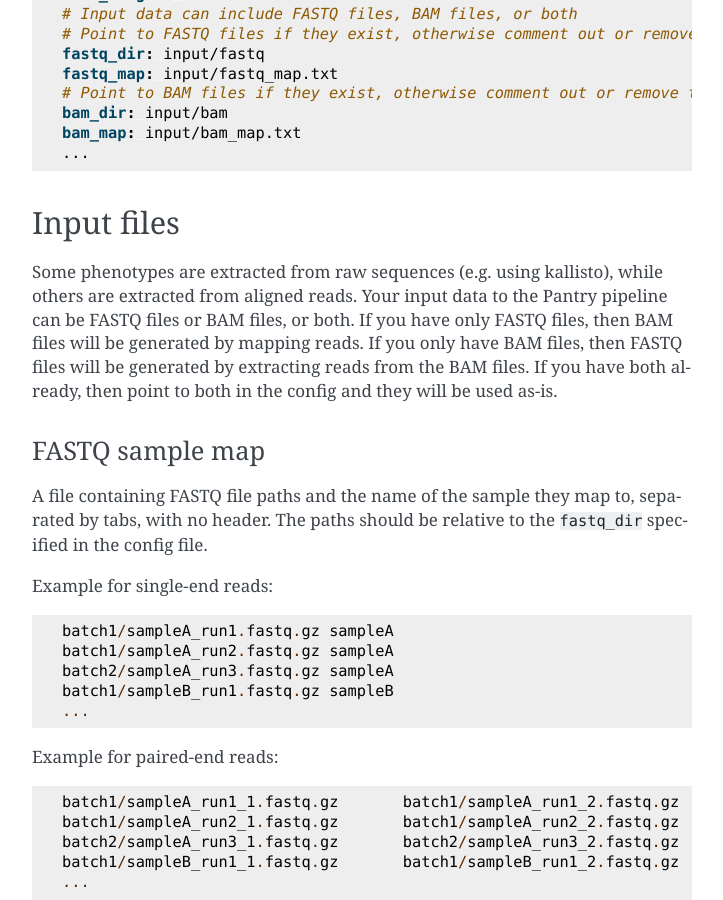
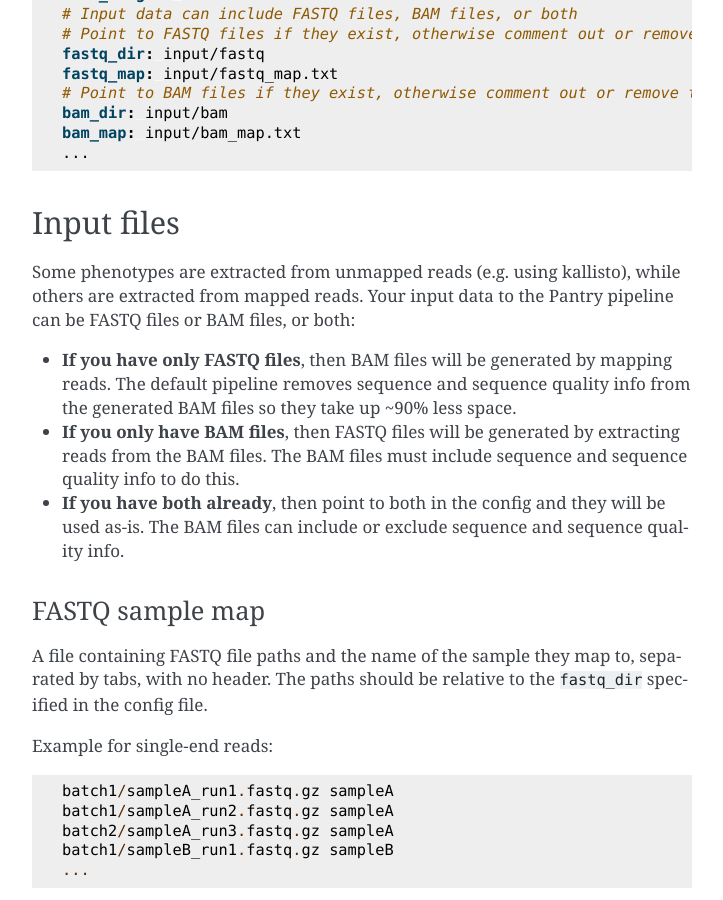
Before and after one commit to PejLab/Pantry, a Sphinx documentation site: the page built from docs/index.rst, in a window 1280 px wide and 900 px high, scrolled down 1378 px. Shown: the whole window, without its empty margins (388-1111 px from the left). Built offline with Sphinx 7.4.7, drawn with Linux system fonts in a browser that asks for light colours.

Commit message:
Shrink bam files by removing seq info

```diff
--- a/docs/index.rst
+++ b/docs/index.rst
@@ -54,7 +54,11 @@ The config file is a file in YAML format specifying general parameters, input fi
 Input files
 ===========
 
-Some phenotypes are extracted from raw sequences (e.g. using kallisto), while others are extracted from aligned reads. Your input data to the Pantry pipeline can be FASTQ files or BAM files, or both. If you have only FASTQ files, then BAM files will be generated by mapping reads. If you only have BAM files, then FASTQ files will be generated by extracting reads from the BAM files. If you have both already, then point to both in the config and they will be used as-is.
+Some phenotypes are extracted from unmapped reads (e.g. using kallisto), while others are extracted from mapped reads. Your input data to the Pantry pipeline can be FASTQ files or BAM files, or both:
+
+- **If you have only FASTQ files**, then BAM files will be generated by mapping reads. The default pipeline removes sequence and sequence quality info from the generated BAM files so they take up ~90% less space.
+- **If you only have BAM files**, then FASTQ files will be generated by extracting reads from the BAM files. The BAM files must include sequence and sequence quality info to do this.
+- **If you have both already**, then point to both in the config and they will be used as-is. The BAM files can include or exclude sequence and sequence quality info.
 
 FASTQ sample map
 ----------------
```
Also changed, not shown: 2 other files.
